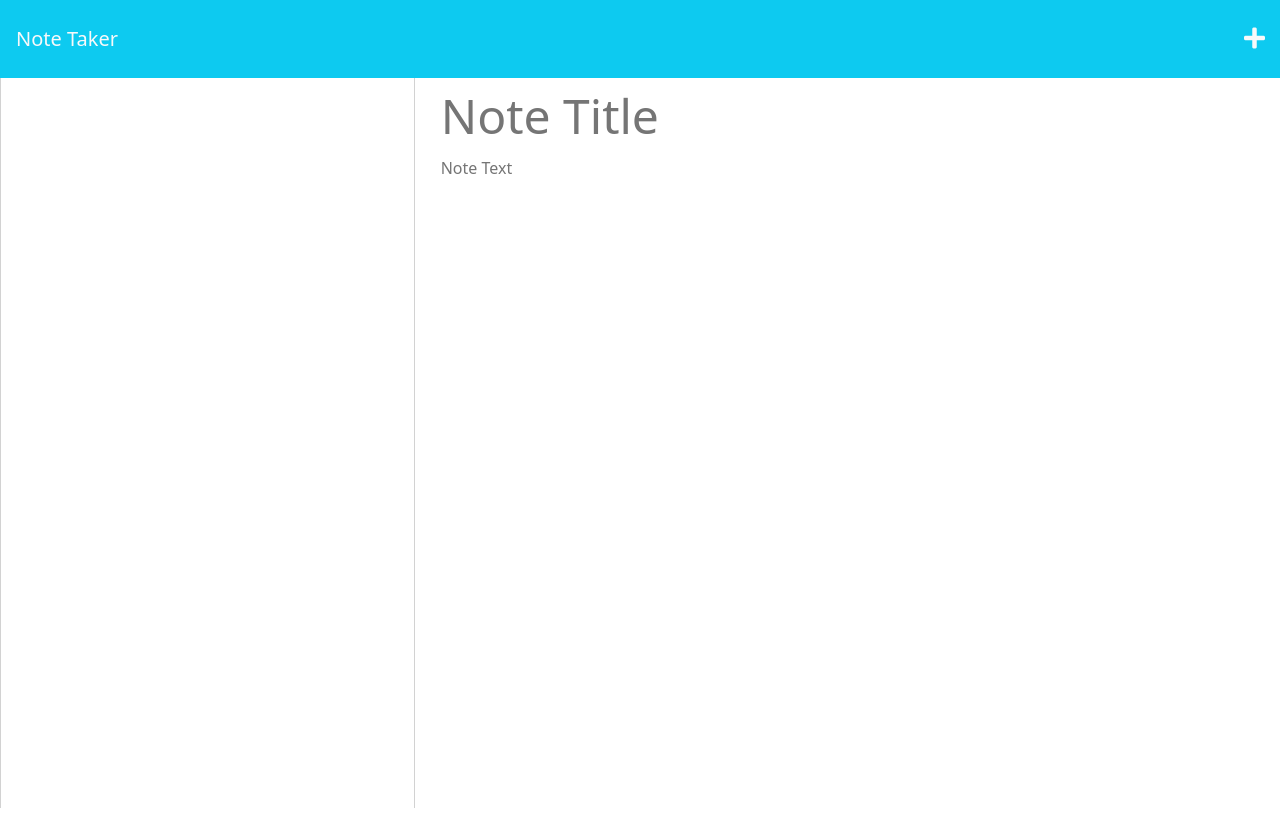
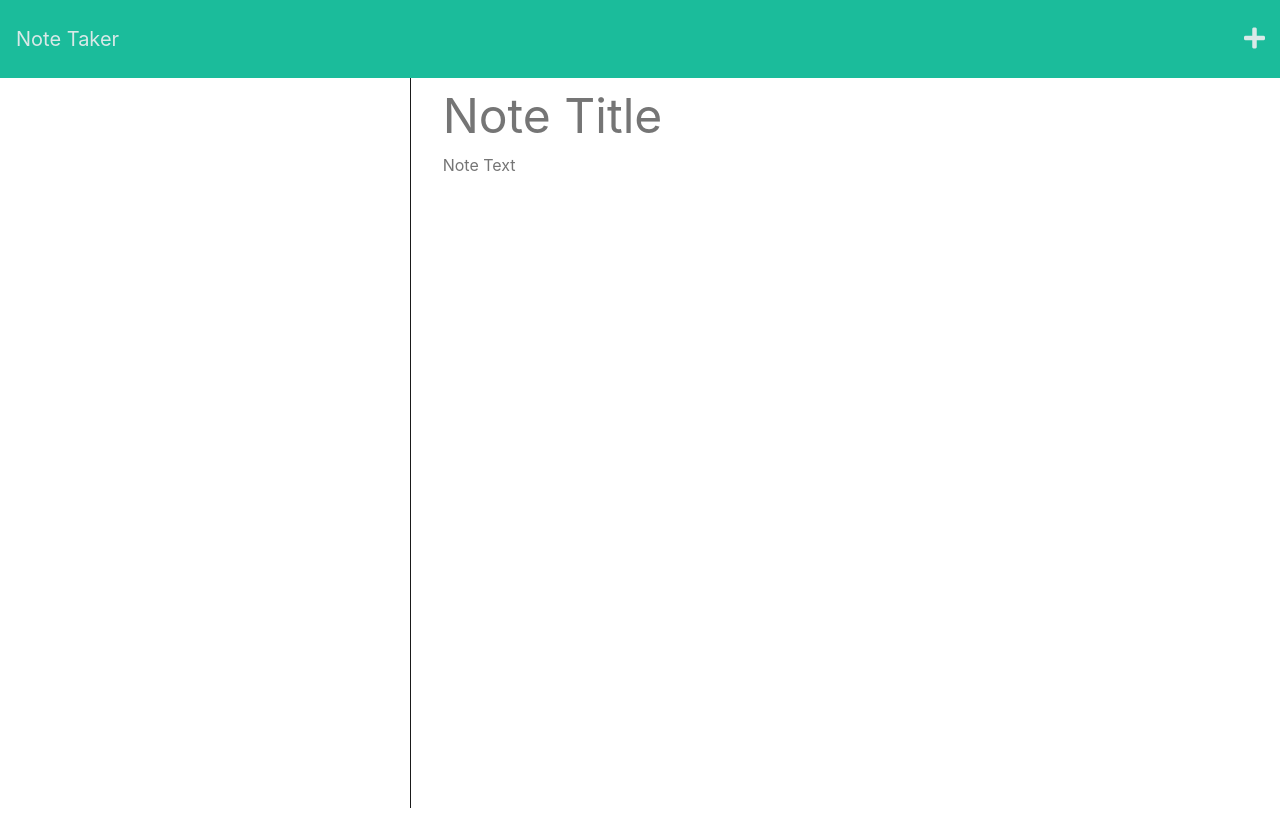
Before and after one commit to jp-king-1337/beholdANote, a website: page Develop/public/notes.html in a window 1280 px wide. Drawn offline with nearby package versions, Linux system fonts and the light colour scheme; no server answers.

Commit message:
fixed stylesheet links

```diff
--- a/Develop/public/notes.html
+++ b/Develop/public/notes.html
@@ -1,18 +1,17 @@
 <!DOCTYPE html>
 <html lang="en-US">
+
 <head>
   <meta charset="UTF-8" />
   <meta name="viewport" content="width=device-width, initial-scale=1.0" />
   <meta http-equiv="X-UA-Compatible" content="ie=edge" />
   <title>Note Taker</title>
-    <link href="https://cdn.jsdelivr.net/npm/bootstrap@5.2.3/dist/css/bootstrap.min.css" rel="stylesheet" integrity="sha384-rbsA2VBKQhggwzxH7pPCaAqO46MgnOM80zW1RWuH61DGLwZJEdK2Kadq2F9CUG65" crossorigin="anonymous" />
-    <link
-      rel="stylesheet"
-      href="https://use.fontawesome.com/releases/v5.3.1/css/all.css"
-      integrity="sha384-mzrmE5qonljUremFsqc01SB46JvROS7bZs3IO2EmfFsd15uHvIt+Y8vEf7N7fWAU"
-      crossorigin="anonymous"
-    />
-    <link rel="stylesheet" href="/assets/css/styles.css" />
+  <link href="https://cdn.jsdelivr.net/npm/bootstrap@5.2.3/dist/css/bootstrap.min.css" rel="stylesheet"
+    integrity="sha384-rbsA2VBKQhggwzxH7pPCaAqO46MgnOM80zW1RWuH61DGLwZJEdK2Kadq2F9CUG65" crossorigin="anonymous" />
+  <link rel="stylesheet" href="https://use.fontawesome.com/releases/v5.3.1/css/all.css"
+    integrity="sha384-mzrmE5qonljUremFsqc01SB46JvROS7bZs3IO2EmfFsd15uHvIt+Y8vEf7N7fWAU" crossorigin="anonymous" />
+  <link rel="stylesheet" href="assets/css/jass.css">
+  <link rel="stylesheet" href="assets/css/styles.css">
 </head>
 
 <body>
@@ -31,16 +30,12 @@
         </div>
       </div>
       <div class="col-8">
-          <input
-            class="note-title"
-            placeholder="Note Title"
-            maxlength="28"
-            type="text"
-          />
+        <input class="note-title" placeholder="Note Title" maxlength="28" type="text" />
         <textarea class="note-textarea" placeholder="Note Text"></textarea>
       </div>
     </div>
   </div>
   <script src="/assets/js/index.js"></script>
 </body>
+
 </html>
```
Also changed, not shown: Develop/public/index.html (+4 -1 lines). Lines whose indentation alone changed are shown as unchanged.
